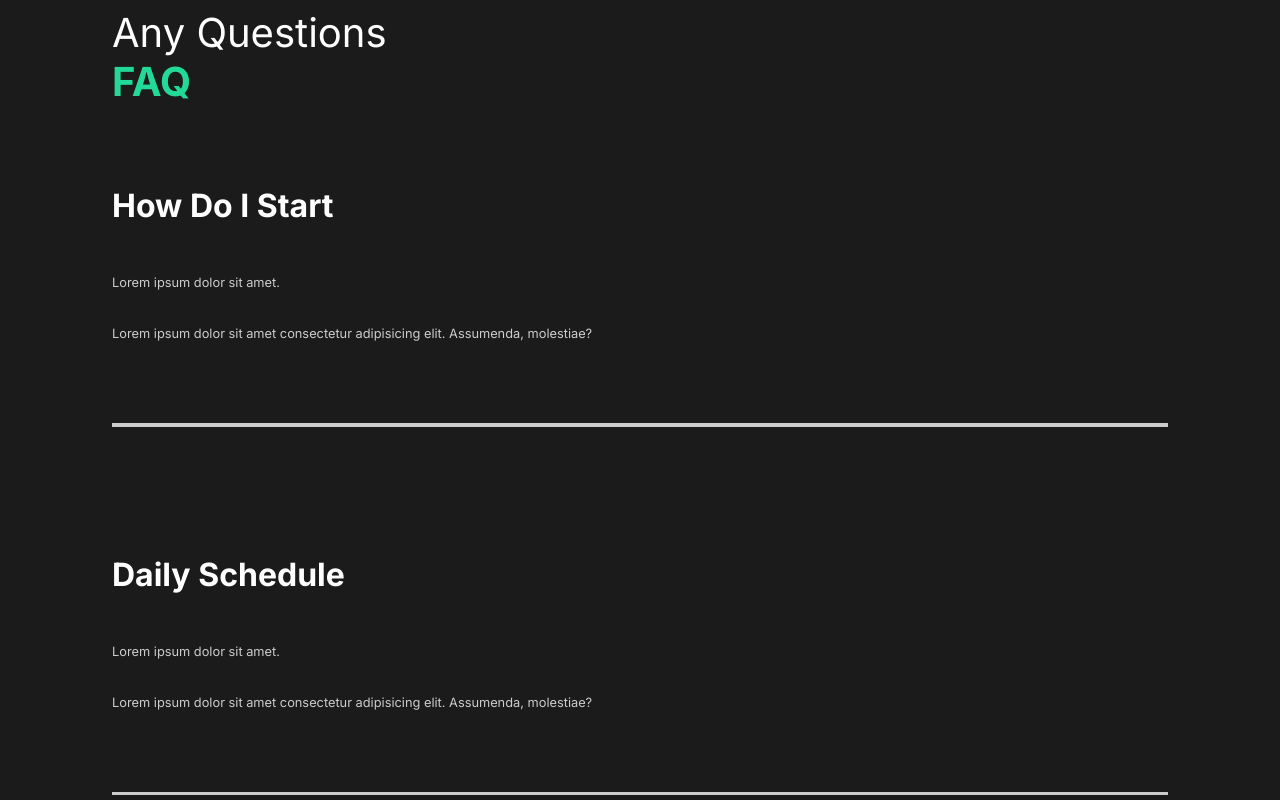
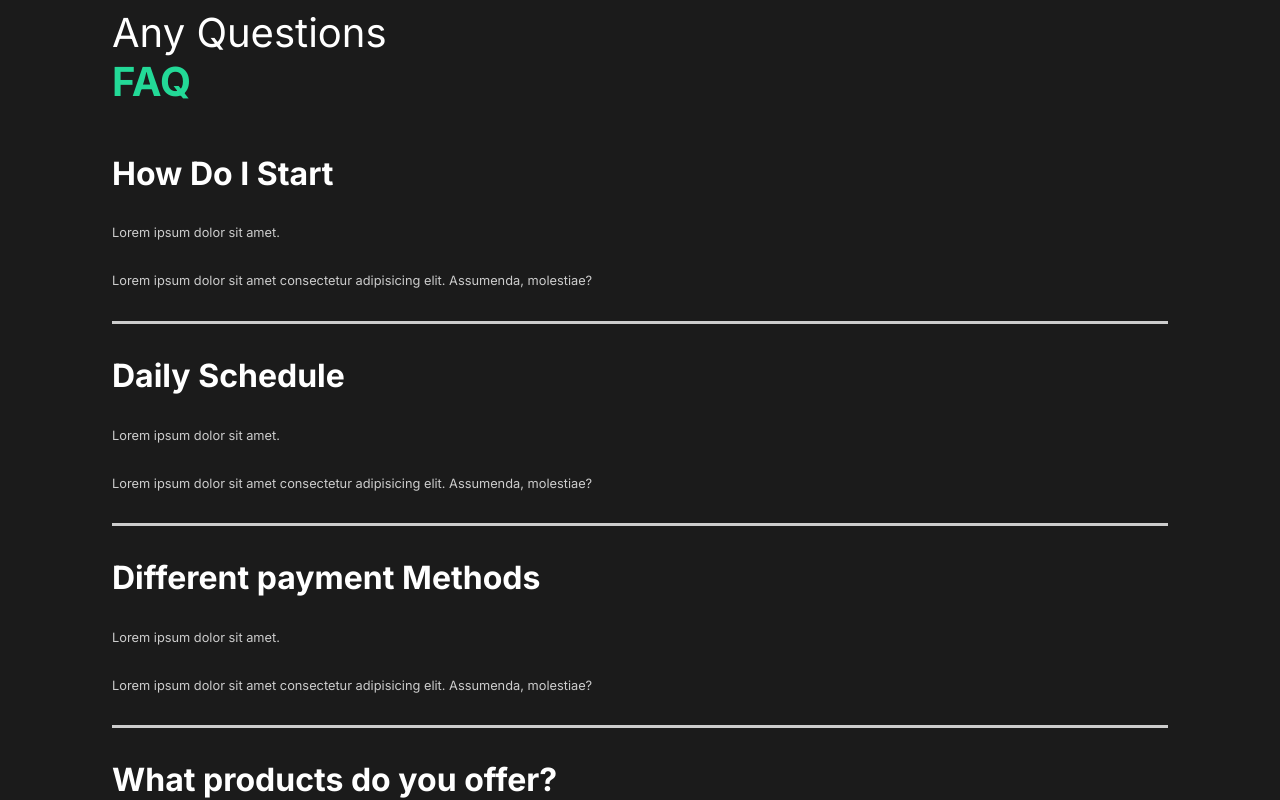
Before and after one commit to Fayorr/capture-portfolio, a React (Vite) app: page / in a window 1280 px wide. Shown: the part 1760-2560 px from the top of the page. Built offline with nearby package versions, Linux system fonts and the light colour scheme.

Commit message:
fixing bug on movie state

```diff
--- a/src/components/AboutSection.jsx
+++ b/src/components/AboutSection.jsx
@@ -2,6 +2,7 @@ import React from 'react'
 import styled from 'styled-components'
 import {Layout, Description, Image, Hide} from '../styles.jsx'
 import home1 from "../img/home1.png"
+import { motion } from "framer-motion"
 
 const AboutSection = () => {
   return (
@@ -9,7 +10,7 @@ const AboutSection = () => {
         <Description>
             <div className="title">
                 <Hide>
-                    <h2>We work to make</h2>
+                    <motion.h2>We work to make</motion.h2>
                 </Hide>
                 <Hide>
                     <h2>your <span>dreams</span> come
--- a/src/components/FaqSection.jsx
+++ b/src/components/FaqSection.jsx
@@ -55,17 +55,17 @@ const FaqSection = () => {
     .faq-line{
         background: #cccccc;
         height: 0.2rem;
-        margin: 2rem 0rem;
+
         width: 100%;
     }
     .question{
-        padding: 3rem 0rem;
+        padding: 1rem 0rem;
         cursor: pointer;
     }
     .answer{
-        padding: 2rem 0rem;
+        padding: 1rem 0rem;
     p{
-        padding: 1rem 0;
+        padding: 0.9rem 0;
     }
     }
  `;
--- /dev/null
+++ b/src/constant/animation.js
@@ -0,0 +1,12 @@
+export const pageAnimation = {
+    hidden: {
+        opacity: 0,
+        y: 300
+    }, show: {
+        opacity: 1,
+        y: 0,
+        transition: {
+            duration: 1,
+        }
+    }
+}
--- a/src/pages/AboutUs.jsx
+++ b/src/pages/AboutUs.jsx
@@ -2,14 +2,16 @@ import React from 'react'
 import AboutSection from '../components/AboutSection'
 import ServicesSection from '../components/ServicesSection'
 import FaqSection from '../components/FaqSection'
+import { motion } from "framer-motion"
+import { pageAnimation } from '../constant/animation.js'
 
 const AboutUs = () => {
   return (
-    <div>
+    <motion.div variants={pageAnimation} initial="hidden" animate="show" >
       <AboutSection />
       <ServicesSection />
       <FaqSection />
-    </div>
+    </motion.div>
   )
 }
 
--- a/src/pages/MovieDetail.jsx
+++ b/src/pages/MovieDetail.jsx
@@ -77,7 +77,7 @@ const Awards = styled.div`
 const SecondaryImage = styled.div`
 	img {
 		width: 100%;
-		height: 50vh;
+		height: 60vh;
 		object-fit: cover;
 	}
 `;
```
Also changed, not shown: src/pages/OurWork.jsx (+0 -14 lines).
